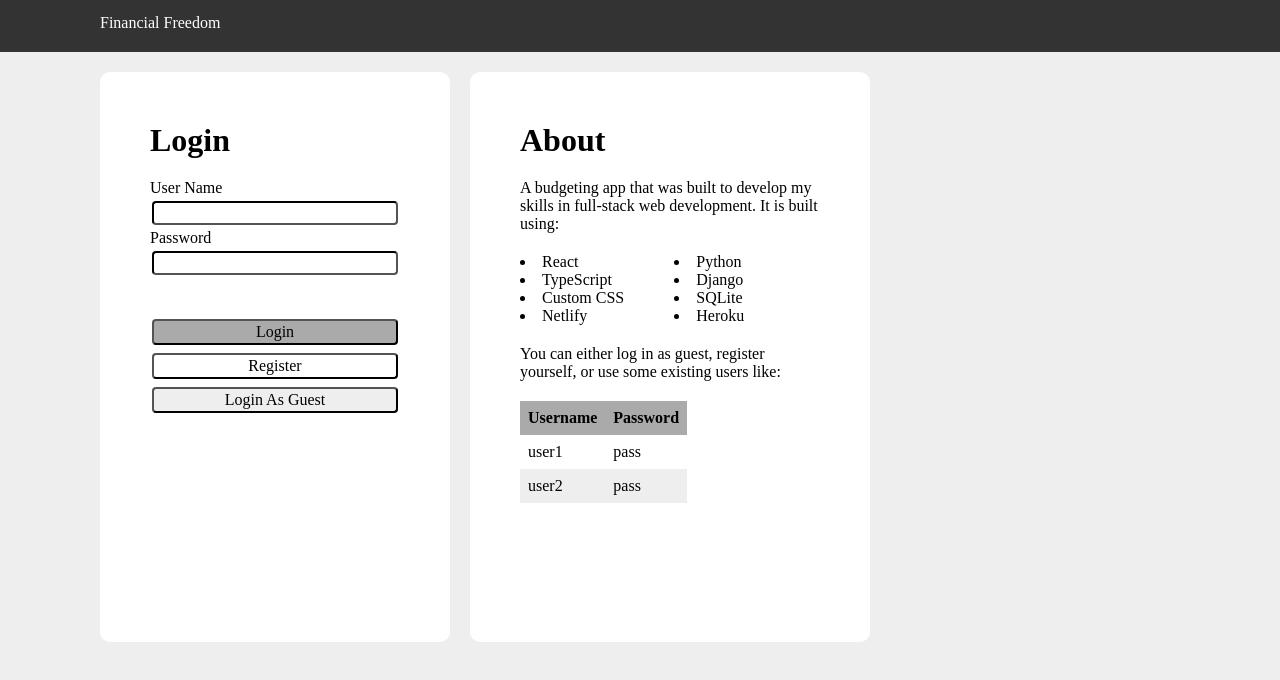
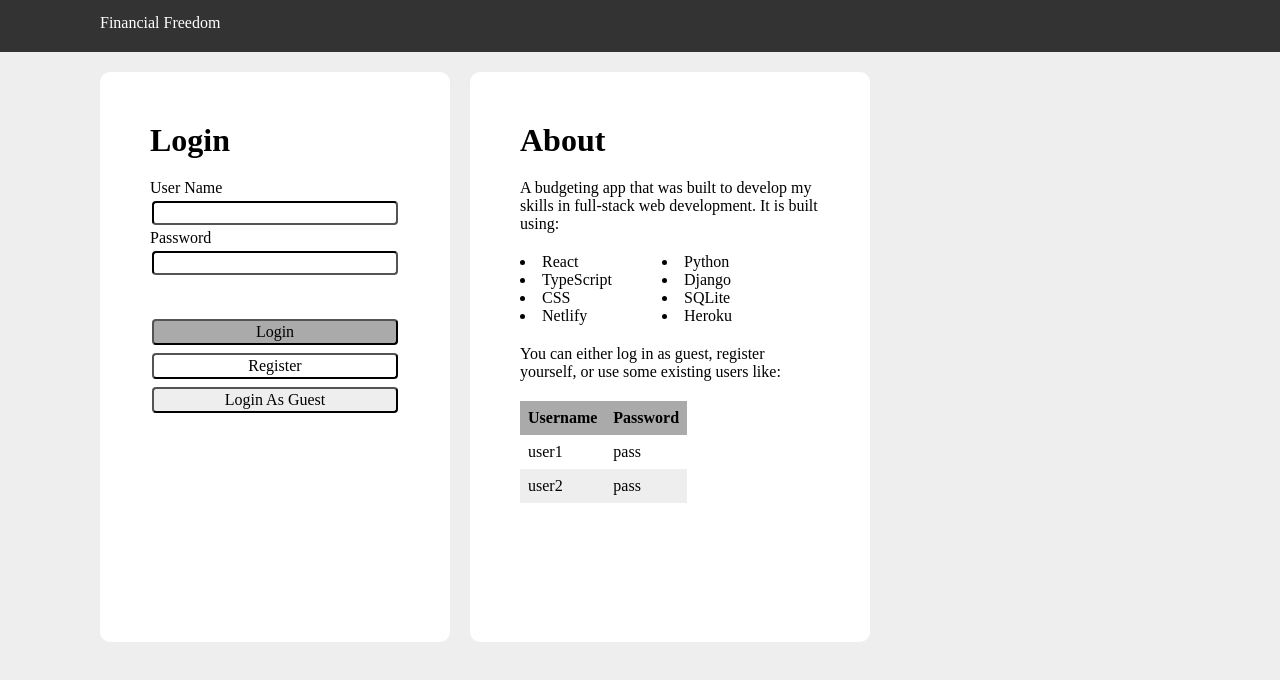
Before and after one commit to joshuarichards001/ff-frontend, a React (Create React App) app: page / in a window 1280 px wide. Shown: the top 680 px of the page. Built offline with nearby package versions, Linux system fonts and the light colour scheme.

Commit message:
changed built with

```diff
--- a/src/components/LoginForm.tsx
+++ b/src/components/LoginForm.tsx
@@ -115,7 +115,7 @@ export default function LoginForm({
             <div style={{ marginRight: "50px"}}>
               <li>React</li>
               <li>TypeScript</li>
-              <li>Custom CSS</li>
+              <li>CSS</li>
               <li>Netlify</li>
             </div>
             <div>
```
